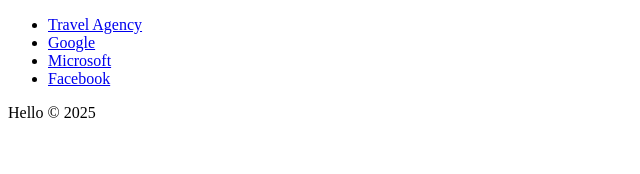
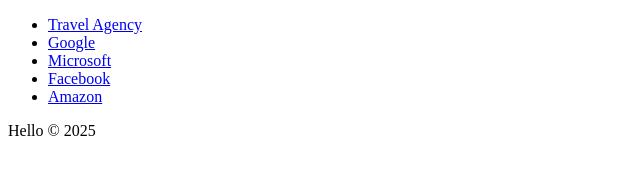
Before and after one commit to Kingscliq/darei-tom-and-jerry, a plain HTML site: page index.html in a window 1280 px wide. Shown: the whole page, without its empty margins (0-640 px from the left). Drawn offline with Linux system fonts and the light colour scheme.

Commit message:
chore: added amazon website to the navigation menu

```diff
--- a/index.html
+++ b/index.html
@@ -12,6 +12,7 @@
         <li><a href="google.com">Google</a></li>
         <li><a href="google.com">Microsoft</a></li>
         <li><a href="google.com">Facebook</a></li>
+        <li><a href="amazon.com">Amazon</a></li>
       </ul>
     </nav>
 
```
